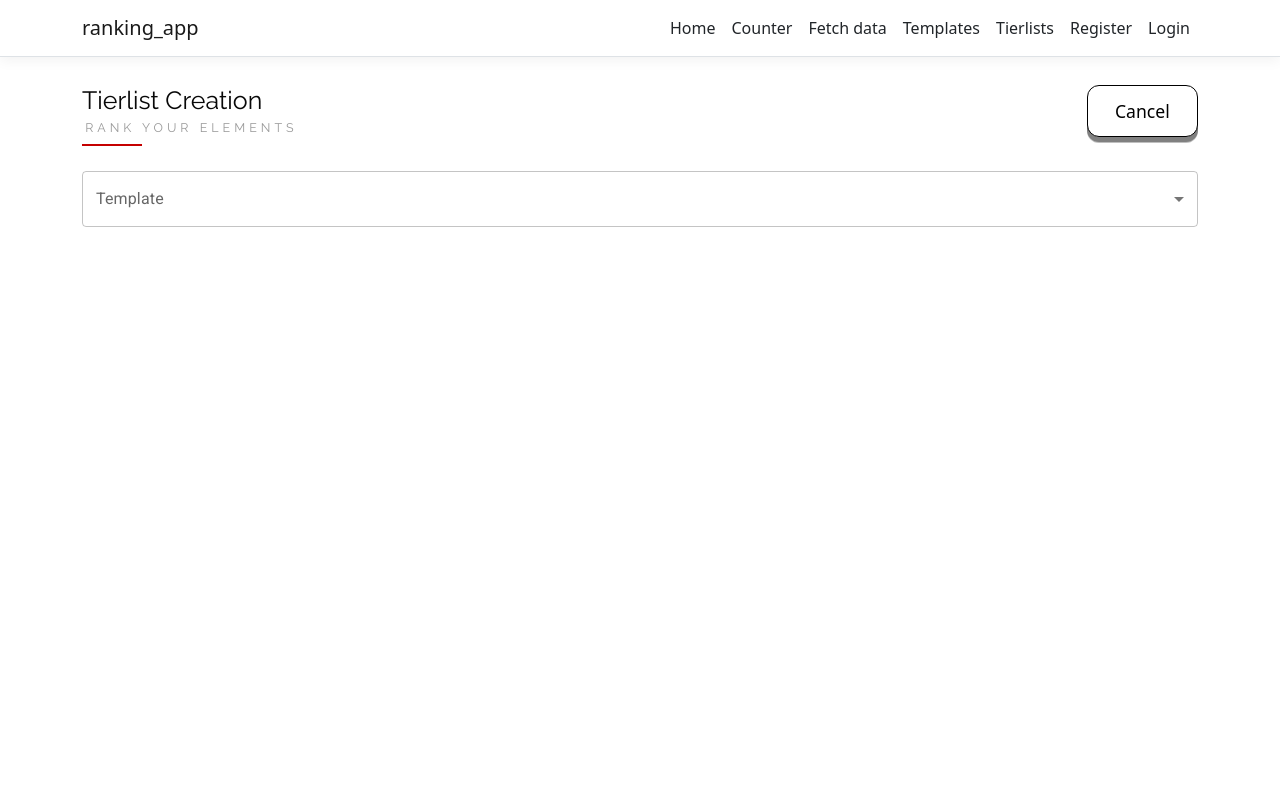
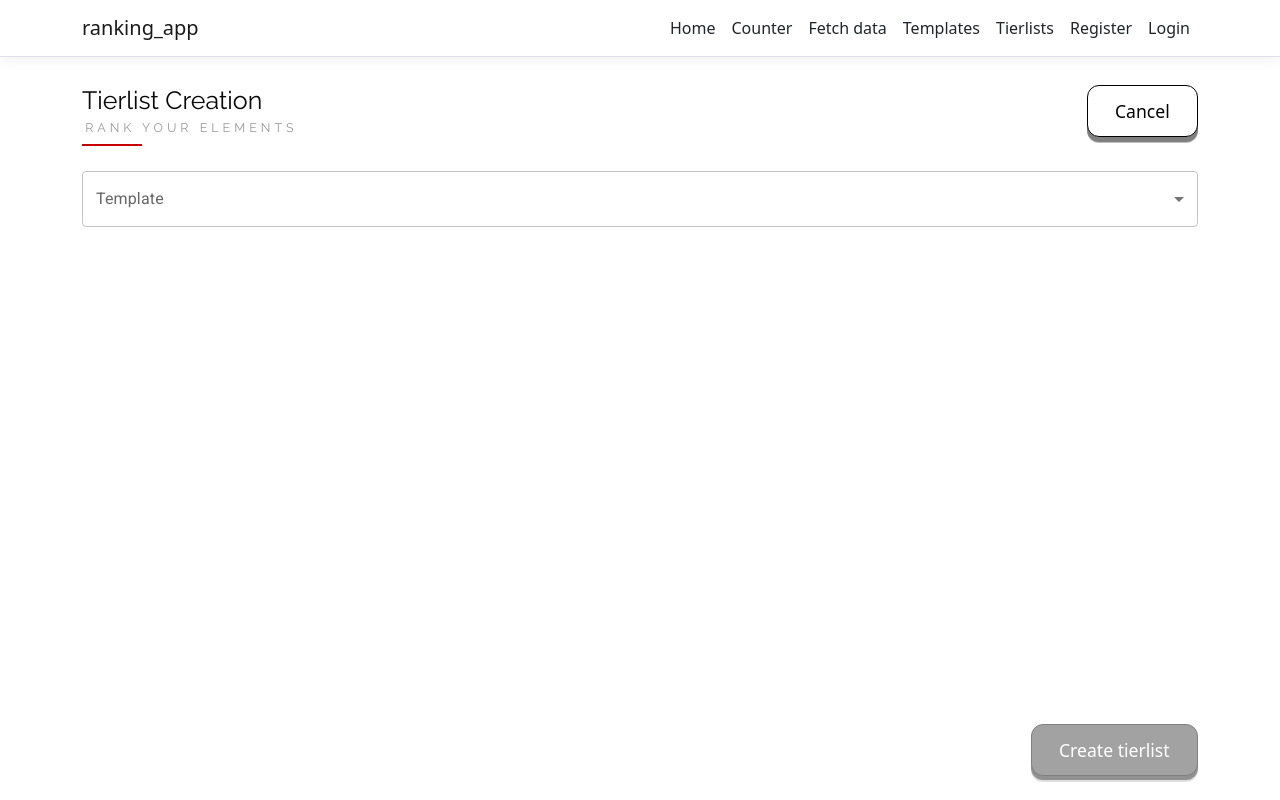
Before and after one commit to mickael-lalanne/ranking-app, a React (Create React App) app in the folder ClientApp/: page /tierlists in a window 1280 px wide. Both pictures are taken after a click on the button "Add tierlist". Built offline with nearby package versions, Linux system fonts and the light colour scheme; no server answers.

Commit message:
Client: implement tierlist creation and tierlists viewer
Call server to retrieve and create tierlists + store them in a store

```diff
--- a/ClientApp/src/app/store.ts
+++ b/ClientApp/src/app/store.ts
@@ -1,9 +1,11 @@
 import { configureStore } from '@reduxjs/toolkit';
 import { templateSlice } from '../store/TemplateStore';
+import { tierlistSlice } from '../store/TierlistStore';
 
 const store = configureStore({
     reducer: {
-        templates: templateSlice.reducer
+        templates: templateSlice.reducer,
+        tierlists: tierlistSlice.reducer
     },
 });
 
--- a/ClientApp/src/components/RankingLayout.tsx
+++ b/ClientApp/src/components/RankingLayout.tsx
@@ -8,6 +8,8 @@ import DeleteForeverIcon from '@mui/icons-material/DeleteForever';
 import { ERankingLayoutMode, RankingLayoutProps, RankingType } from '../models/RankingLayout';
 import { getTemplates } from '../services/TemplateServices';
 import { useAppDispatch } from '../app/hooks';
+import { getTierlists } from '../services/TierlistServices';
+import TierlistsViewer from './tierlist/TierlistsViewer';
 
 const RankingLayout = (
     {
@@ -40,6 +42,18 @@ const RankingLayout = (
             });
     }, []);
 
+    // Called when the user come to the Tierlists page
+    useEffect(() => {
+        if (ViewerComponent && ViewerComponent.name === TierlistsViewer.name) {
+            // Get all user tierlists from the database
+            const fetchTierlists: () => Promise<void> = async () => await getTierlists(dispatch);
+            fetchTierlists()
+                .catch(err => {
+                    // TODO: handle errors
+                });
+            }
+    }, [ViewerComponent]);
+
     const theme = useTheme();
 
     /**
@@ -65,7 +79,7 @@ const RankingLayout = (
             case ERankingLayoutMode.Viewer:
                 setHeaderTitle(viewerTitle);
                 setHeaderSubtitle(viewerSubtitle);
-                setHeaderButtonText(viewerSubtitle);
+                setHeaderButtonText(viewerBtnText);
                 setHeaderButtonColor(theme.defaultRankingTheme.primary);
                 break;
         }
--- a/ClientApp/src/components/shared/AppButton.tsx
+++ b/ClientApp/src/components/shared/AppButton.tsx
@@ -3,7 +3,12 @@ import { css } from '@emotion/css';
 import { useTheme } from '@mui/material/styles';
 
 const AppButton = (
-    { text, onClickHandler, color } : { text: string; onClickHandler: () => void, color?: string }
+    { text, onClickHandler, color, disabled = false } : {
+        text: string;
+        onClickHandler: () => void,
+        color?: string,
+        disabled?: boolean
+    }
 ) => {
     const theme = useTheme();
     const [btnColor, setBtnColor] = useState<string>(theme.defaultRankingTheme.primary);
@@ -16,7 +21,15 @@ const AppButton = (
     }, [color]);
 
     return(
-        <button className={add_btn_pushable} role="button" onClick={onClickHandler}>
+        <button
+            className={`
+                ${add_btn_pushable}
+                ${disabled ? add_btn_disable : ''}
+            `}
+            role="button"
+            onClick={onClickHandler}
+            disabled={disabled}
+        >
             <span className={add_btn_shadow + ' add_btn_shadow'}></span>
             <span className={app_add_btn_edge} style={{ background: btnColor }}></span>
             <span
@@ -118,3 +131,10 @@ const app_add_btn_front = css`
         cubic-bezier(.3, .7, .4, 1);
     border: 1px solid black;
 `;
+
+const add_btn_disable = css({
+    filter: 'grayscale(1)',
+    pointerEvents: 'none',
+    userSelect: 'none',
+    opacity: 0.5
+});
--- a/ClientApp/src/components/tierlist/TierlistsEditor.tsx
+++ b/ClientApp/src/components/tierlist/TierlistsEditor.tsx
@@ -1,4 +1,4 @@
-import React, { useState } from 'react';
+import React, { useEffect, useState } from 'react';
 import { css } from '@emotion/css';
 import { Template } from '../../models/Template';
 import { Element, RankedElement } from '../../models/Element';
@@ -8,11 +8,18 @@ import { useAppSelector } from '../../app/hooks';
 import { EditorComponentProps } from '../../models/RankingLayout';
 import RankingGrid from './RankingGrid';
 import ToRankSection from './ToRankSection';
+import AppButton from '../shared/AppButton';
+import { Tierlist } from '../../models/Tierlist';
 
-const TierlistsEditor = ({ itemToEdit }: EditorComponentProps) => {
+const TierlistsEditor = ({ itemToEdit, saveHandler, mode }: EditorComponentProps) => {
     const [selectedTemplate, setSelectedTemplate] = useState<Template>();
     const [draggedElement, setDraggedElement] = useState<Element>();
     const [rankedElements, setRankedElements] = useState<RankedElement[]>([]);
+    const [saveButtonText, setSaveButtonText] = useState<string>('');
+
+    useEffect(() => {
+        setSaveButtonText(itemToEdit ? 'Save changes' : 'Create tierlist');
+    }, [mode]);
 
     // Retrieve user templates from the store
     const allUserTemplates: Template[] = useAppSelector((state) => state.templates.templates);
@@ -70,6 +77,21 @@ const TierlistsEditor = ({ itemToEdit }: EditorComponentProps) => {
     };
 
     /**
+     * Called when the save button has been clicked
+     */
+    const onSaveButtonClick = (): void => {
+        if (selectedTemplate && selectedTemplate.id) {
+            const tierlistToSave: Tierlist = {
+                ...itemToEdit as Tierlist,
+                name: 'Todo',
+                rankedElements: rankedElements,
+                templateId: selectedTemplate.id
+            };
+            saveHandler(tierlistToSave);
+        }
+    };
+
+    /**
      * @returns {React.JSX.Element} a Select HTML Element to choose the template used for the tierlist
      */
     const TemplateSelector = (): React.JSX.Element => {
@@ -113,7 +135,15 @@ const TierlistsEditor = ({ itemToEdit }: EditorComponentProps) => {
                 dragEndHandler={onElementDragEnd}
             />
         </div>
-        <div></div>
+
+        <div className={footer_style}>
+            <div className="app_spacer"></div>
+            <AppButton
+                text={saveButtonText}
+                onClickHandler={onSaveButtonClick}
+                disabled={!selectedTemplate}
+            />
+        </div>
     </>);
 };
 
@@ -127,3 +157,8 @@ const template_select_style = css({
     width: '100%',
     marginBottom: '40px !important'
 });
+
+const footer_style = css({
+    display: 'flex',
+    margin: '20px 0'
+});
--- a/ClientApp/src/components/tierlist/TierlistsViewer.tsx
+++ b/ClientApp/src/components/tierlist/TierlistsViewer.tsx
@@ -1,11 +1,31 @@
-import React, { useState } from 'react';
+import React from 'react';
 import { css } from '@emotion/css';
+import { Tierlist } from '../../models/Tierlist';
+import { useAppSelector } from '../../app/hooks';
 
 const TierlistsViewer = () => {
+    // Retrieve user tierlists from the store
+    const userTierlists: Tierlist[] = useAppSelector((state) => state.tierlists.tierlists);
 
-    return(<>
-        Tierlists viewer...
-    </>);
+    const TierlistsList = (): React.JSX.Element[] => {
+        const tierlists: React.JSX.Element[] = [];
+
+        userTierlists.forEach(tierlist => {
+            tierlists.push(
+                <div className={tierlist_element_style}>
+                    {tierlist.name}
+
+                    {/* TODO: show a preview with tiers and ranked elements */}
+                </div>
+            );
+        });
+
+        return tierlists;
+    };
+
+    return(<div className={viewer_container_style}>
+        {TierlistsList()}
+    </div>);
 };
 
 export default TierlistsViewer;
@@ -13,8 +33,15 @@ export default TierlistsViewer;
 /**
  * CSS STYLES
  */
-const viewer_header_style = css({
+const viewer_container_style = css({
     display: 'flex',
     justifyContent: 'space-between',
     alignItems: 'center'
 });
+
+
+const tierlist_element_style = css({
+    display: 'flex',
+    justifyContent: 'space-between',
+    alignItems: 'center'
+});
--- a/ClientApp/src/models/RankingLayout.ts
+++ b/ClientApp/src/models/RankingLayout.ts
@@ -6,6 +6,7 @@ import { createTemplate, deleteTemplate, updateTemplate } from '../services/Temp
 import TierlistsViewer from '../components/tierlist/TierlistsViewer';
 import TierlistsEditor from '../components/tierlist/TierlistsEditor';
 import { AppDispatch } from '../app/store';
+import { createTierlist, deleteTierlist, updateTierlist } from '../services/TierlistServices';
 
 export type RankingType = Template | Tierlist;
 
@@ -18,7 +19,7 @@ export enum ERankingLayoutMode {
 type EditorComponent = ({ saveHandler, itemToEdit, mode }: EditorComponentProps) => React.JSX.Element;
 
 export interface EditorComponentProps {
-    saveHandler: (templateToCreate: Template) => Promise<void>;
+    saveHandler: (itemToSave: Template | Tierlist) => Promise<void>;
     itemToEdit?: Template | Tierlist | undefined;
     mode: ERankingLayoutMode;
 };
@@ -55,8 +56,8 @@ export const TEMPLATE_LAYOUT_PROPS: RankingLayoutProps = {
     editorBtnText: 'Cancel',
     ViewerComponent: TemplatesViewer,
     EditorComponent: TemplateEditor,
-    createFunction: createTemplate as (templateToCreate: any, dispatch: AppDispatch) => Promise<any>,
-    updateFunction: updateTemplate as (templateToUpdate: any, dispatch: AppDispatch) => Promise<any>,
+    createFunction: createTemplate as (templateToCreate: RankingType, dispatch: AppDispatch) => Promise<Template>,
+    updateFunction: updateTemplate as (templateToUpdate: RankingType, dispatch: AppDispatch) => Promise<void>,
     deleteFunction: deleteTemplate
 };
 
@@ -72,7 +73,7 @@ export const TIERLIST_LAYOUT_PROPS: RankingLayoutProps = {
     editorBtnText: 'Cancel',
     ViewerComponent: TierlistsViewer,
     EditorComponent: TierlistsEditor,
-    createFunction: () => new Promise(() => {}), // TODO
-    updateFunction: () => new Promise(() => {}), // TODO,
-    deleteFunction: () => new Promise(() => {}), // TODO
+    createFunction: createTierlist as (tierlistToCreate: RankingType) => Promise<Tierlist>,
+    updateFunction: updateTierlist as (tierlistToUpdate: RankingType) => Promise<Response>,
+    deleteFunction: deleteTierlist
 };
--- a/ClientApp/src/services/TierlistServices.ts
+++ b/ClientApp/src/services/TierlistServices.ts
@@ -1,15 +1,27 @@
+import { AppDispatch } from '../app/store';
 import { Tierlist } from '../models/Tierlist';
+import {
+    addTierlist as addTierlistInStore,
+    init,
+    removeTierlist as removeTierlistInStore,
+    updateTierlist as updateTierlistInStore
+} from '../store/TierlistStore';
 
 const TIERLIST_ENDPOINT: string = 'tierlist';
 
 // GET ALL
-export const getTierlists = async (): Promise<Tierlist[]> => {
+export const getTierlists = async (dispatch: AppDispatch): Promise<void> => {
     const tierlistsResponse = await fetch(TIERLIST_ENDPOINT);
-    return await tierlistsResponse.json();
+    const allUserTierlists: Tierlist[] = await tierlistsResponse.json();
+    // Save user tierlists in the store
+    dispatch(init(allUserTierlists));
 };
 
 // POST
-export const createTierlist = async (tierlistToCreate: Tierlist): Promise<Tierlist> => {
+export const createTierlist = async (
+    tierlistToCreate: Tierlist,
+    dispatch: AppDispatch
+): Promise<Tierlist> => {
     const requestOptions: RequestInit = {
         method: 'POST',
         headers: { 'Content-Type': 'application/json' },
@@ -17,7 +29,12 @@ export const createTierlist = async (tierlistToCreate: Tierlist): Promise<Tierli
     };
 
     const serverResponse = await fetch(TIERLIST_ENDPOINT, requestOptions);
-    return await serverResponse.json();
+    const createdTierlist: Tierlist = await serverResponse.json();
+
+    // Save the created template in the store
+    dispatch(addTierlistInStore(createdTierlist));
+
+    return createdTierlist;
 }
 
 // DELETE
--- /dev/null
+++ b/ClientApp/src/store/TierlistStore.ts
@@ -0,0 +1,47 @@
+import { createSlice, PayloadAction } from '@reduxjs/toolkit';
+import { RootState } from '../app/store';
+import { Tierlist } from '../models/Tierlist';
+
+// Define a type for the slice state
+interface TierlistState {
+    tierlists: Tierlist[];
+}
+
+// Define the initial state using that type
+const initialState: TierlistState = {
+    tierlists: [],
+};
+
+export const tierlistSlice = createSlice({
+    name: 'tierlistSlice',
+    // `createSlice` will infer the state type from the `initialState` argument
+    initialState,
+    reducers: {
+        init: (state, action: PayloadAction<Tierlist[]>) => {
+            state.tierlists = action.payload;
+        },
+        addTierlist: (state, action: PayloadAction<Tierlist>) => {
+            state.tierlists = state.tierlists.concat(action.payload);
+        },
+        removeTierlist: (state, action: PayloadAction<number>) => {
+            const tierlistsCopy: Tierlist[] = state.tierlists.slice();
+            state.tierlists = tierlistsCopy.filter(tierlist => tierlist.id !== action.payload);
+        },
+        updateTierlist: (state, action: PayloadAction<Tierlist>) => {
+            const tierlistsCopy: Tierlist[] = state.tierlists.slice();
+
+            let tierlistToUpdateIndex: number = tierlistsCopy.findIndex(
+                tierlist => tierlist.id === action.payload.id
+            );
+
+            if (tierlistToUpdateIndex !== -1) {
+                tierlistsCopy[tierlistToUpdateIndex] = action.payload;
+                state.tierlists = tierlistsCopy;
+            }
+        }
+    },
+});
+
+export const { init, addTierlist, removeTierlist, updateTierlist } = tierlistSlice.actions;
+
+export default tierlistSlice.reducer;
```
